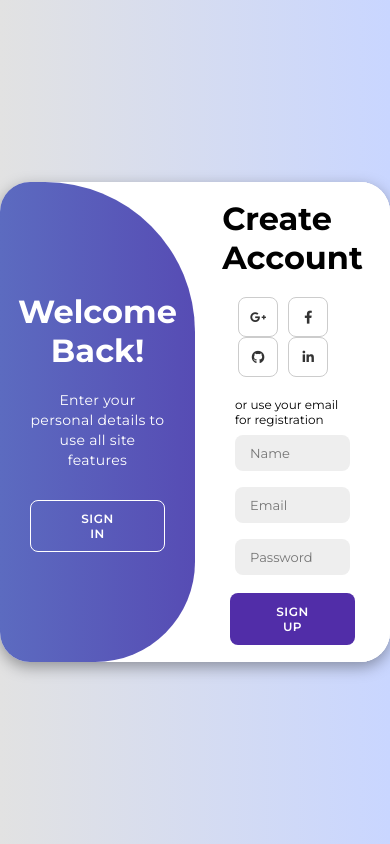
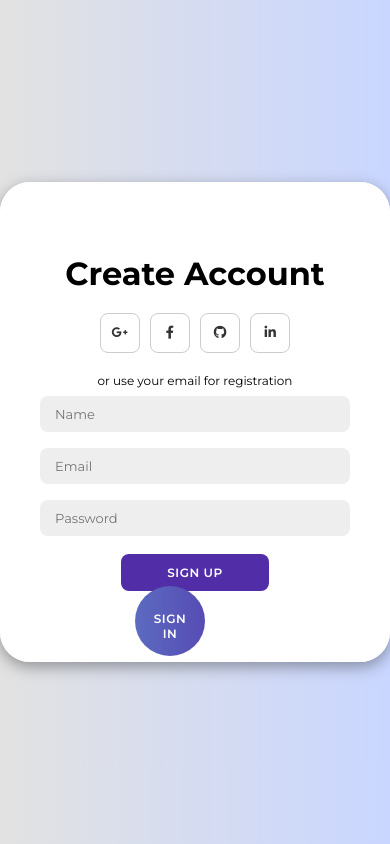
Before and after one commit to huyvulccd/formSignInAndSignUp, a plain HTML site: page index.html in a window 390 px wide. Both pictures are taken after a click on the button "SIGN UP". Drawn offline with Linux system fonts and the light colour scheme.

Commit message:
Update style.css

```diff
--- a/style.css
+++ b/style.css
@@ -4,6 +4,7 @@
     margin: 0;
     padding: 0;
     box-sizing: border-box;
+    user-select: none;
     font-family: 'Montserrat', sans-serif;
 }
 
@@ -103,10 +104,22 @@ body {
     z-index: 2;
 }
 
+.sign-in .remember-me {
+    position: relative;
+    width: 100%;
+}
+
+.sign-in .remember-me * {
+    width: min-content;
+}
+
+
+
 /* Styling for sign-in form when container is active */
 .container.active .sign-in {
     transform: translateX(100%);
 }
+
 
 /* Styling for sign-up form */
 .sign-up {
@@ -230,3 +243,44 @@ body {
 .container.active .toggle-right {
     transform: translateX(200%);
 }
+
+/* For small devices (phones, 768px and below) */
+@media only screen and (max-width: 572px) {
+
+    .container {
+        display: flex;
+    }
+
+    .sign-in {
+        width: 100%;
+    }
+    .container.active .sign-up {
+        transform: none;
+        width: 100%;
+        /* width: 100%; */
+    }
+
+    .toggle-container {
+        top: 82%;
+        width: 70px;
+        height: 70px;
+        border-radius: 130px;
+        margin: 10px;
+    }
+
+    .toggle-right h1,
+    .toggle-right p,
+    .toggle-left h1,
+    .toggle-left p {
+        display: none;
+    }
+
+    .container.active .toggle-container {
+        transform: translate(-100%);
+        border-radius: 130px 130px 130px 130px;
+    }
+
+    .container button.hidden {
+        border-color: #00000000;
+    }
+}
```
